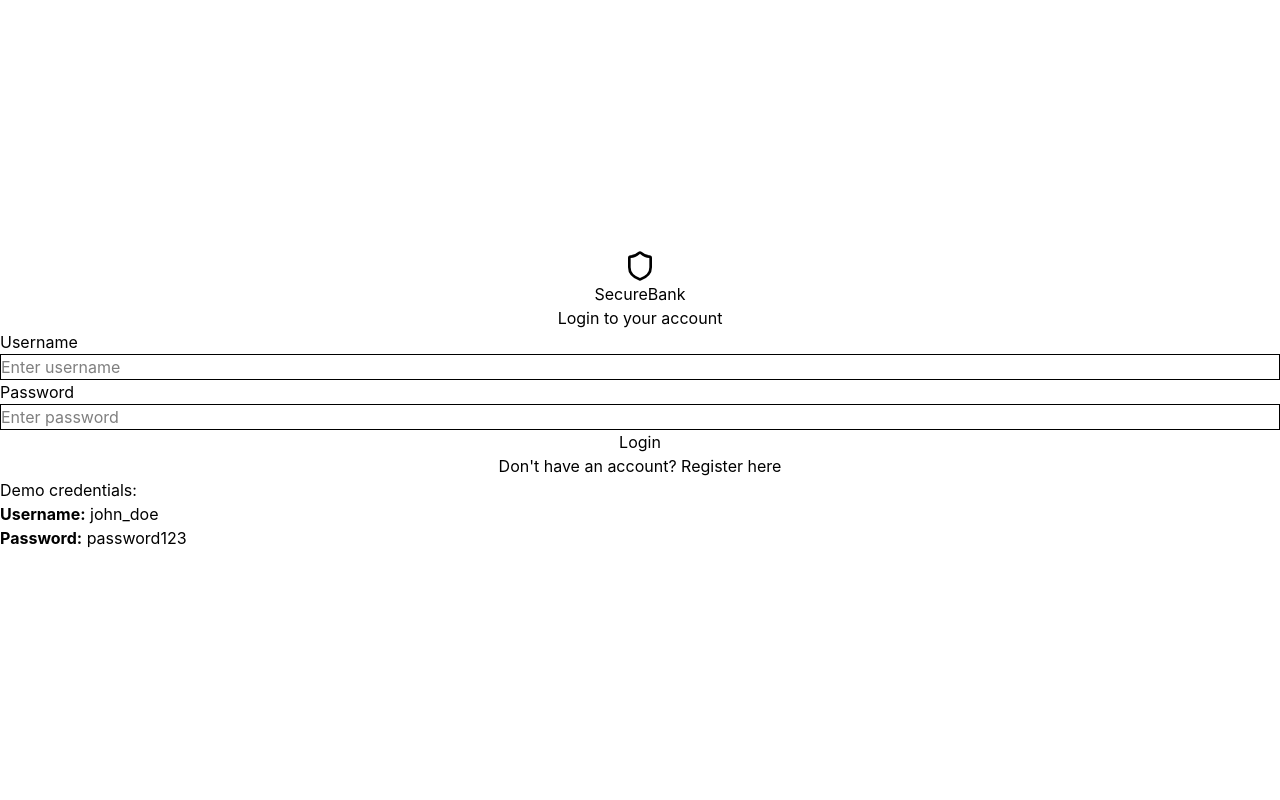
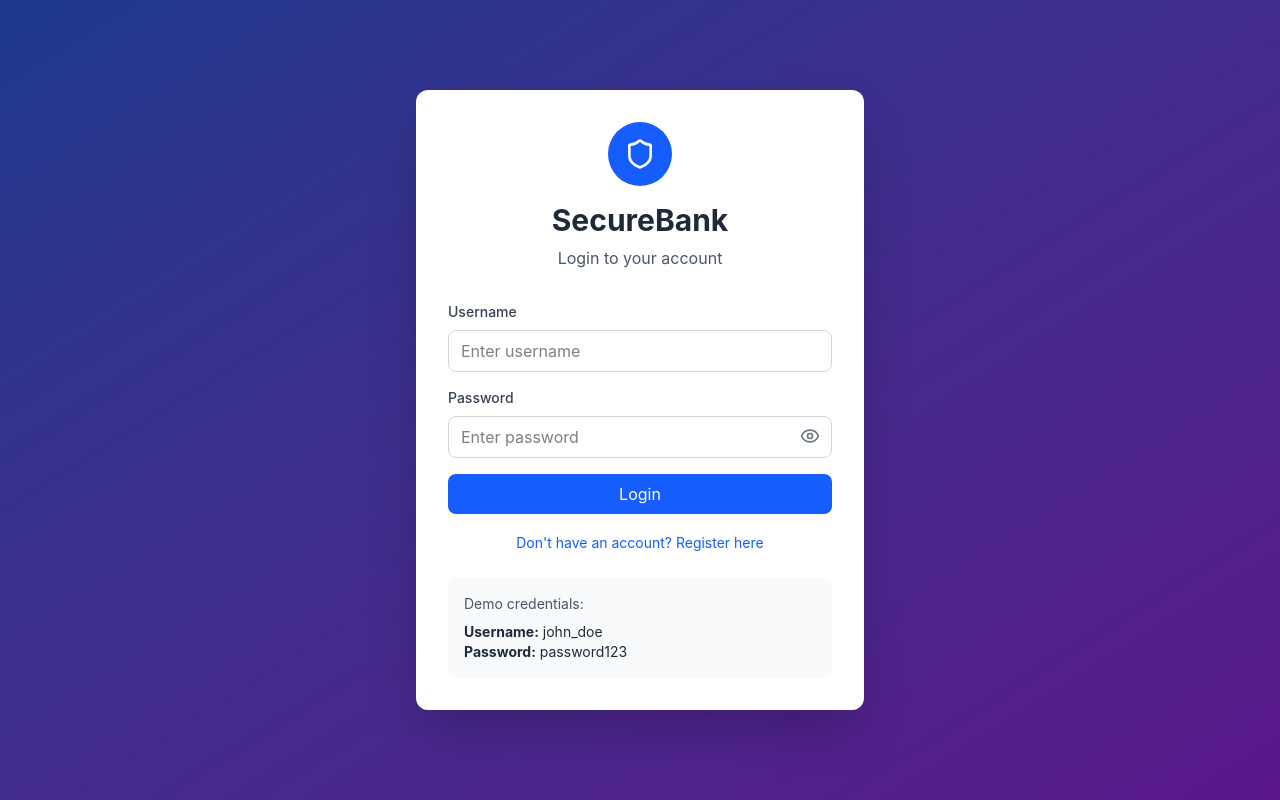
Before and after one commit to HakimM16/banking-app, a Next.js app in the folder frontend/frontend-app/: page /login in a window 1280 px wide. Built offline with nearby package versions, Linux system fonts and the light colour scheme.

Commit message:
Finally, got the css by replacing @tailwindcss base, component and utilities with @import "tailwindcss"

```diff
--- a/frontend/frontend-app/src/styles/globals.css
+++ b/frontend/frontend-app/src/styles/globals.css
@@ -1,6 +1,5 @@
 /* src/app/global.css */
-@import "tailwindcss/preflight";
-@tailwind utilities;
+@import "tailwindcss";
 /* Add any other global styles here */
 body {
   font-family: 'Inter', sans-serif; /* Example font */
--- a/frontend/frontend-app/tailwind.config.ts
+++ b/frontend/frontend-app/tailwind.config.ts
@@ -1,11 +1,11 @@
-// tailwind.config.ts
 import type { Config } from 'tailwindcss'
 
 const config: Config = {
   content: [
-        "./src/**/*.{js,ts,jsx,tsx}",
-        "./src/app/**/*.{js,ts,jsx,tsx}",
-        "./src/components/**/*.{js,ts,jsx,tsx}",
+    './pages/**/*.{js,ts,jsx,tsx,mdx}',
+    './components/**/*.{js,ts,jsx,tsx,mdx}',
+    './app/**/*.{js,ts,jsx,tsx,mdx}',
+    './src/**/*.{js,ts,jsx,tsx,mdx}',
   ],
   theme: {
     extend: {
```
Lines whose indentation alone changed are shown as unchanged.
